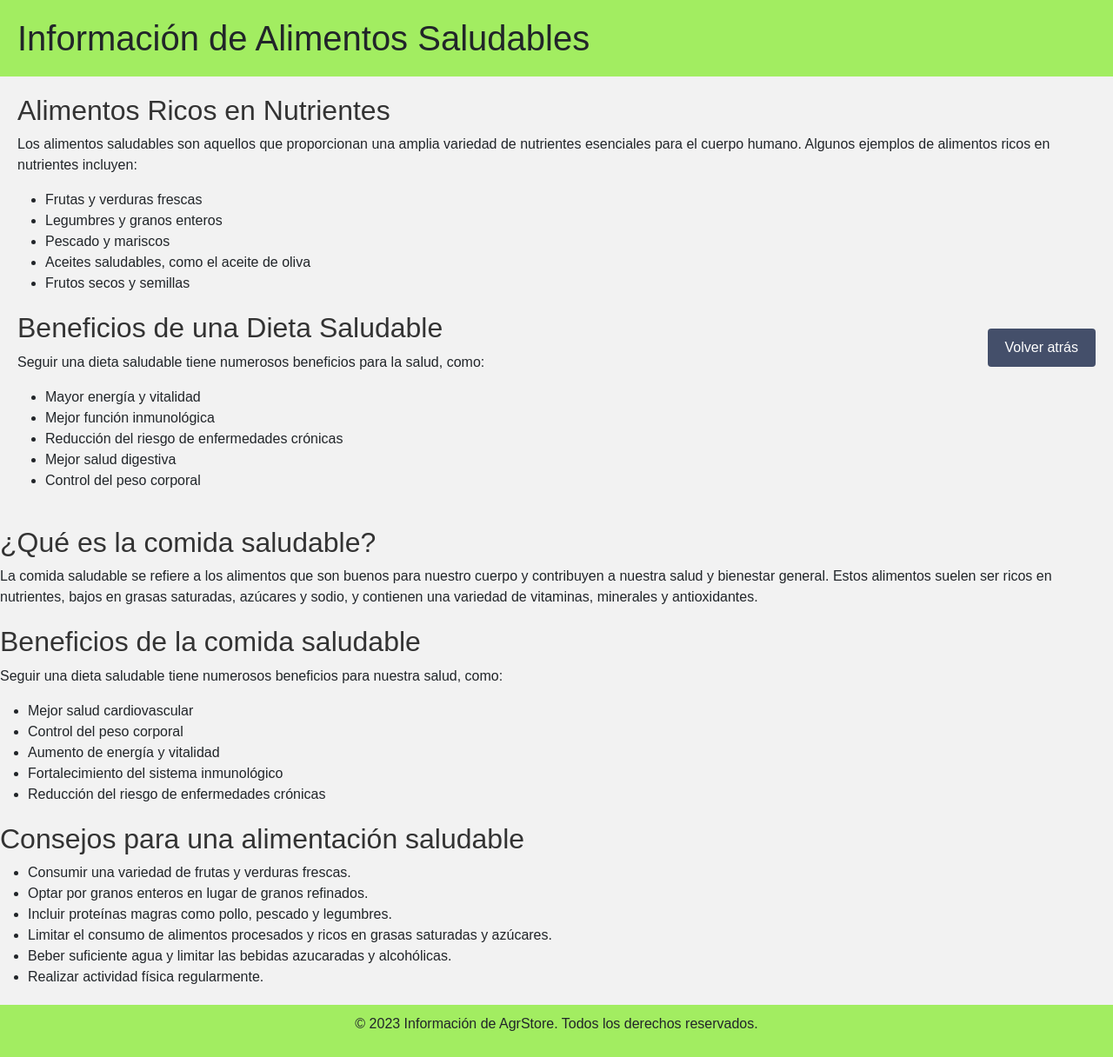
After one commit to PipeHaze/AgriStore, a Django app: page /informacion/ in a window 1280 px wide. The commit adds this page. Shown: the whole page at 87% size. Run offline with Django 4.2, Linux system fonts and the light colour scheme; some libraries are stand-ins or nearby versions.

Commit message:
pot :0
dasds

```diff
--- /dev/null
+++ b/static/tiendita/css/style.css
@@ -0,0 +1,74 @@
+body {
+    font-family: Arial, sans-serif;
+    margin: 0;
+    padding: 0;
+    background-color: #f2f2f2;
+    margin: 0;
+    padding: 0;
+    width: 100%;
+}
+
+header {
+    background-color: #a2ed61;
+    padding: 20px;
+
+}
+
+h1 {
+    margin: 0;
+}
+
+nav ul {
+    list-style-type: none;
+    margin: 0;
+    padding: 0;
+    background-color: #333;
+}
+
+nav ul li {
+    display: inline;
+}
+
+nav ul li a {
+    color: #a2ed61;
+    padding: 10px 20px;
+    text-decoration: none;
+}
+
+nav ul li a:hover {
+    background-color: #a2ed61;
+}
+
+main {
+    padding: 20px;
+}
+
+section {
+    margin-bottom: 20px;
+}
+
+h2 {
+    color: #333;
+}
+
+footer {
+    background-color: #a2ed61;
+    padding: 10px;
+    text-align: center;
+}
+button {
+    background-color: #444f6a;
+    color: #fff;
+    padding: 10px 20px;
+    border: none;
+    border-radius: 4px;
+    cursor: pointer;
+    position: fixed;
+    right: 20px;
+    top: 50%;
+    transform: translateY(-50%);
+}
+
+button:hover {
+    background-color: #455b6a;
+}
--- /dev/null
+++ b/tiendita/templates/app/informacion.html
@@ -0,0 +1,95 @@
+<!DOCTYPE html>
+<html>
+<head>
+    <meta charset="UTF-8">
+    <meta http-equiv="X-UA-Compatible" content="IE=edge">
+    <meta name="viewport" content="width=device-width, initial-scale=1.0">
+    <title>{% block title %} La mejor pagina de todas {% endblock %}</title>
+    <script src="https://code.jquery.com/jquery-3.5.1.min.js"
+        integrity="sha256-9/aliU8dGd2tb6OSsuzixeV4y/faTqgFtohetphbbj0=" crossorigin="anonymous"></script>
+    <link href="https://cdn.jsdelivr.net/npm/bootstrap@5.1.3/dist/css/bootstrap.min.css" rel="stylesheet">
+    <script src="https://cdn.jsdelivr.net/npm/bootstrap@5.1.3/dist/js/bootstrap.bundle.min.js"></script>
+    <script src="https://kit.fontawesome.com/eb496ab1a0.js" crossorigin="anonymous"></script>
+
+        <link rel="stylesheet" type="text/css" href="/static/tiendita/css/style.css">
+
+
+
+
+
+    <script src="https://polyfill.io/v3/polyfill.min.js?features=default"></script>
+
+    <link href="https://cdnjs.cloudflare.com/ajax/libs/font-awesome/5.13.0/css/all.min.css" rel="stylesheet">
+    <link rel="stylesheet" href="https://cdnjs.cloudflare.com/ajax/libs/font-awesome/6.4.0/css/all.min.css">
+    <!-- Bootstrap iconos -->
+<link rel="stylesheet" href="https://cdn.jsdelivr.net/npm/bootstrap-icons@1.3.0/font/bootstrap-icons.css">
+</head>
+<body>
+    <header>
+        <button onclick="goBack()">Volver atrás</button>
+        <h1>Información de Alimentos Saludables</h1>
+    </header>
+
+    <main>
+        <section>
+            <h2>Alimentos Ricos en Nutrientes</h2>
+            <p>Los alimentos saludables son aquellos que proporcionan una amplia variedad de nutrientes esenciales para el cuerpo humano. Algunos ejemplos de alimentos ricos en nutrientes incluyen:</p>
+            <ul>
+                <li>Frutas y verduras frescas</li>
+                <li>Legumbres y granos enteros</li>
+                <li>Pescado y mariscos</li>
+                <li>Aceites saludables, como el aceite de oliva</li>
+                <li>Frutos secos y semillas</li>
+            </ul>
+        </section>
+        <section>
+            <h2>Beneficios de una Dieta Saludable</h2>
+            <p>Seguir una dieta saludable tiene numerosos beneficios para la salud, como:</p>
+            <ul>
+                <li>Mayor energía y vitalidad</li>
+                <li>Mejor función inmunológica</li>
+                <li>Reducción del riesgo de enfermedades crónicas</li>
+                <li>Mejor salud digestiva</li>
+                <li>Control del peso corporal</li>
+            </ul>
+        </section>
+    </main>
+    <section>
+        <h2>¿Qué es la comida saludable?</h2>
+        <p>La comida saludable se refiere a los alimentos que son buenos para nuestro cuerpo y contribuyen a nuestra salud y bienestar general. Estos alimentos suelen ser ricos en nutrientes, bajos en grasas saturadas, azúcares y sodio, y contienen una variedad de vitaminas, minerales y antioxidantes.</p>
+    </section>
+    <section>
+        <h2>Beneficios de la comida saludable</h2>
+        <p>Seguir una dieta saludable tiene numerosos beneficios para nuestra salud, como:</p>
+        <ul>
+            <li>Mejor salud cardiovascular</li>
+            <li>Control del peso corporal</li>
+            <li>Aumento de energía y vitalidad</li>
+            <li>Fortalecimiento del sistema inmunológico</li>
+            <li>Reducción del riesgo de enfermedades crónicas</li>
+        </ul>
+    </section>
+    <section>
+        <h2>Consejos para una alimentación saludable</h2>
+        <ul>
+            <li>Consumir una variedad de frutas y verduras frescas.</li>
+            <li>Optar por granos enteros en lugar de granos refinados.</li>
+            <li>Incluir proteínas magras como pollo, pescado y legumbres.</li>
+            <li>Limitar el consumo de alimentos procesados y ricos en grasas saturadas y azúcares.</li>
+            <li>Beber suficiente agua y limitar las bebidas azucaradas y alcohólicas.</li>
+            <li>Realizar actividad física regularmente.</li>
+        </ul>
+    </section>
+</main>
+    <footer>
+        <p>&copy; 2023 Información de AgrStore. Todos los derechos reservados.</p>
+    </footer>
+
+
+<script>
+    function goBack() {
+        window.history.back();
+    }
+</script>
+</body>
+</html>
--- a/tiendita/urls.py
+++ b/tiendita/urls.py
@@ -4,7 +4,7 @@ from . import views
 
 from django.conf import settings
 from django.conf.urls.static import static
-
+from .views import informacion
 
 app_name = 'tiendita'
 
@@ -22,7 +22,7 @@ urlpatterns = [
     path('listadoventa/',views.listadoVenta, name="listadoventa"),
     path('editar_producto/<slug:slug>/', views.editarproducto, name="editar_producto"),
     path('eliminar_producto/<slug:slug>/',views.delete, name='eliminar_producto'),
-
+     path('informacion/', informacion, name='informacion'),
 ]
 
 if settings.DEBUG:
--- a/tiendita/views.py
+++ b/tiendita/views.py
@@ -113,3 +113,5 @@ def delete(request, slug):
     producto = get_object_or_404(Producto, slug=slug, en_stock=True, creado_por=request.user)
     producto.delete()
     return redirect('tiendita:listado')
+def informacion(request):
+    return render(request, 'app/informacion.html')
```
Also changed, not shown: tiendadjango/settings.py (+6 -9 lines), tiendita/templates/base.html (+6 -1 lines), sqlite3.db (added), tiendita/migrations/0004_alter_producto_precio.py (added).
